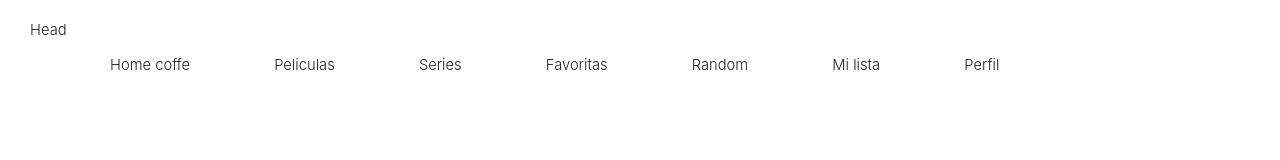
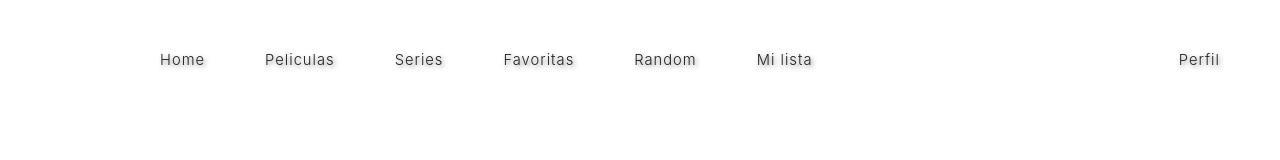
Before and after one commit to j-maestre/MovieGoing, a plain HTML site: page src/home/home.html in a window 1280 px wide. Drawn offline with Linux system fonts and the light colour scheme; a web font is replaced by a local one.

Commit message:
add logo

```diff
--- a/src/home/home.css
+++ b/src/home/home.css
@@ -1,7 +1,36 @@
 li{
     display: inline;
-    padding: 40px;
+    padding: 10px;
+    float: left;
+    letter-spacing: 1px;
+    text-shadow: 2px 2px 5px gray;
+    margin: 20px;
+
+}
+li {
+    position: relative;
+}
+li::before {
+    content: '';
+    position: absolute;
+    width: 100%;
+    height: 4px;
+    border-radius: 4px;
+    background-color: #18272f;
+    bottom: 0;
+    left: 0;
+    transform-origin: right;
+    transform: scaleX(0);
+    transition: transform 0.3s ease-in-out;
+}
+li:hover::before {
+    transform-origin: left;
+    transform: scaleX(1);
 }
 .perfil{
+    float: right;
 
 }
+.coffe{
+
+}
--- a/src/home/home.html
+++ b/src/home/home.html
@@ -10,9 +10,10 @@
     <h1>
 
     </h1>
-    <div class="head">Head
+    <div class="head">
         <ul>
-            <li>Home coffe </li>
+            <li class="logomoviegoing"></li>
+            <li>Home</li>
             <li>Peliculas</li>
             <li>Series</li>
             <li>Favoritas</li>
```
